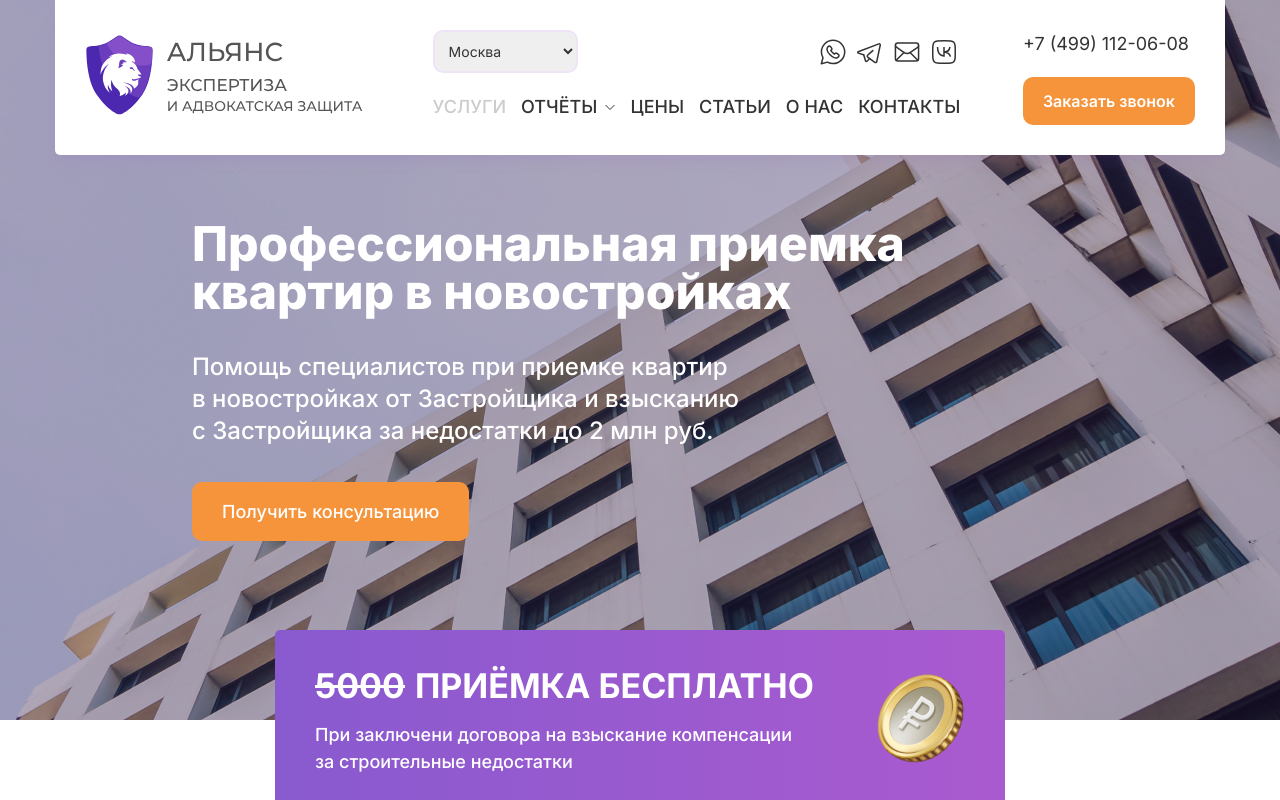
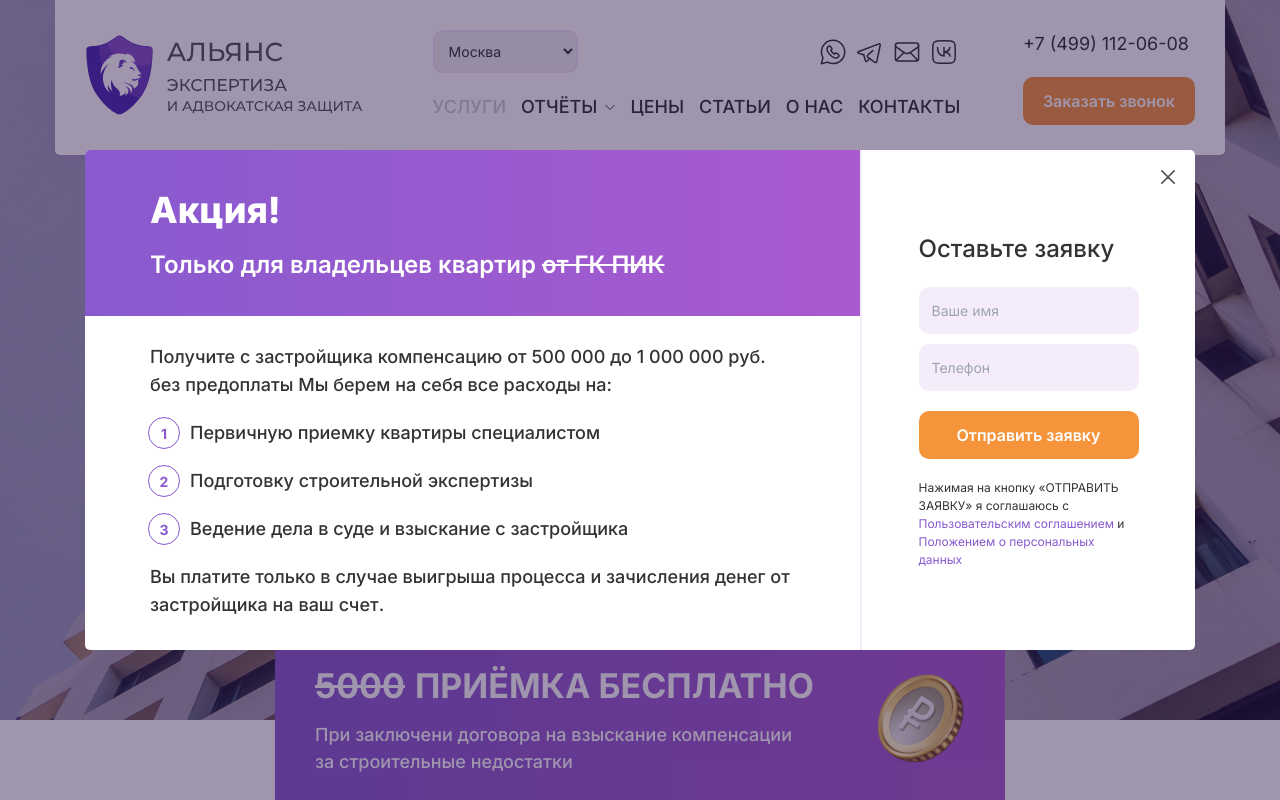
Before and after one commit to Mirsaid25/alyans, a plain HTML site: page index.html in a window 1280 px wide. Shown: the top 800 px of the page. Drawn offline with nearby package versions, Linux system fonts and the light colour scheme.

Commit message:
add modal

```diff
--- a/index.html
+++ b/index.html
@@ -2755,9 +2755,9 @@
             </div>
         </footer>
 
-        <div class="hidden fixed top-0 left-0 bg-[#26124570] w-full h-screen z-10">
+        <div class="pop_up_modal hidden fixed top-0 left-0 bg-[#26124570] w-full h-screen z-10">
             <div
-                class="w-full max-w-[1110px] max-xl:max-w-[1000px] max-lg:max-w-[700px] max-md:max-w-[600px] max-sm:w-[90%] bg-white h-[500px] absolute top-1/2 left-1/2 -translate-x-1/2 -translate-y-1/2 rounded-[5px] overflow-hidden"
+                class="w-full max-w-[1110px] max-xl:max-w-[1000px] max-lg:max-w-[700px] max-md:max-w-[600px] max-sm:w-[90%] bg-white absolute top-1/2 left-1/2 -translate-x-1/2 -translate-y-1/2 rounded-[5px] overflow-hidden"
             >
                 <div class="flex">
                     <div class="w-full">
@@ -2823,7 +2823,7 @@
                     </div>
                     <img
                         src="./assets/img/icon/close-icon.svg"
-                        class="w-[14px] h-[14px] absolute top-5 right-5 cursor-pointer"
+                        class="modal_close w-[14px] h-[14px] absolute top-5 right-5 cursor-pointer"
                         alt=""
                     />
                 </div>
@@ -2833,5 +2833,18 @@
         <script src="https://cdn.jsdelivr.net/npm/swiper@11/swiper-bundle.min.js"></script>
         <script type="module" src="./assets/js/main.js"></script>
         <script type="module" src="./assets/js/default.js"></script>
+        <script>
+            const pop_up_modal = document.querySelector(".pop_up_modal")
+            const modal_close = pop_up_modal.querySelector(".modal_close")
+
+            setTimeout(() => {
+                pop_up_modal.classList.remove("hidden")
+            }, 2000);
+
+            modal_close.onclick = () => {
+                pop_up_modal.classList.add("hidden")
+            }
+
+        </script>
     </body>
 </html>
```
